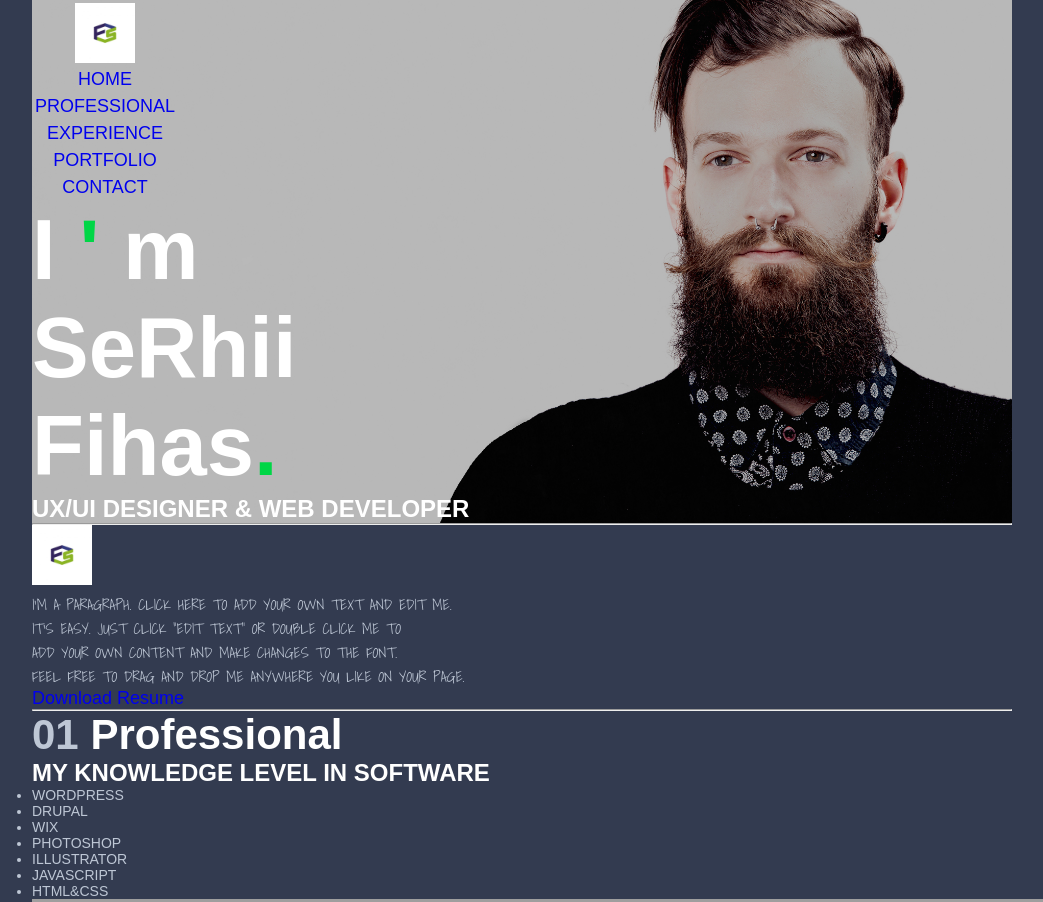
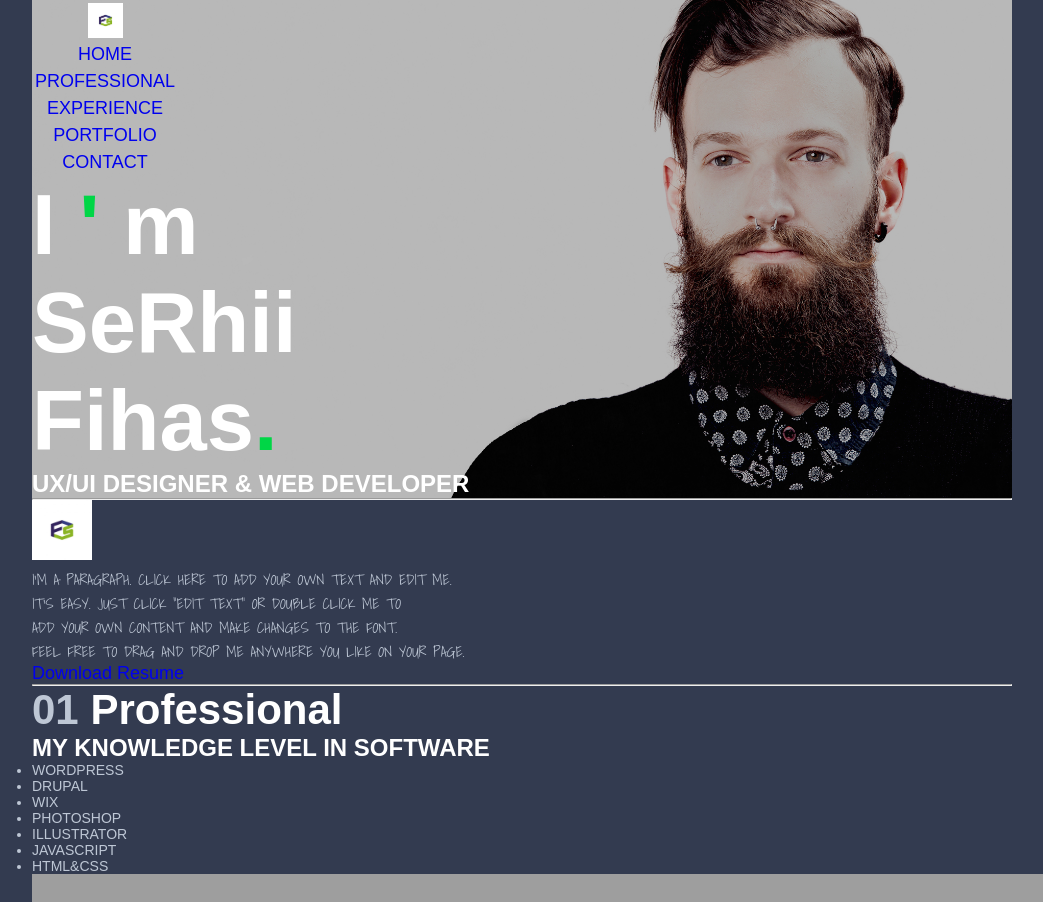
Before and after one commit to Kym4uk/portfoliocss, a plain HTML site: page index.html in a window 1280 px wide. Shown: the top 902 px of the page, without its empty margins (118-1161 px from the left). Drawn offline with Linux system fonts and the light colour scheme; grey boxes are pictures that could not be loaded; a web font is replaced by a local one.

Commit message:
my-portfolio-css

```diff
--- a/index.html
+++ b/index.html
@@ -14,7 +14,7 @@
     <header id="home" class="titleheader">
         <nav>
             <ul>
-                <li class="menu"> <img width="60" src="img/my-logo.jpg" alt="Logo"></li>
+                <li class="menu"> <img  src="img/my-logo.jpg" alt="Logo" width="35"></li>
                 <li class="menu"><a href="#home">Home</a></li>
                 <li class="menu"><a href="#Professional">Professional</a></li>
                 <li class="menu"><a href="#Experience">Experience</a></li>
```
